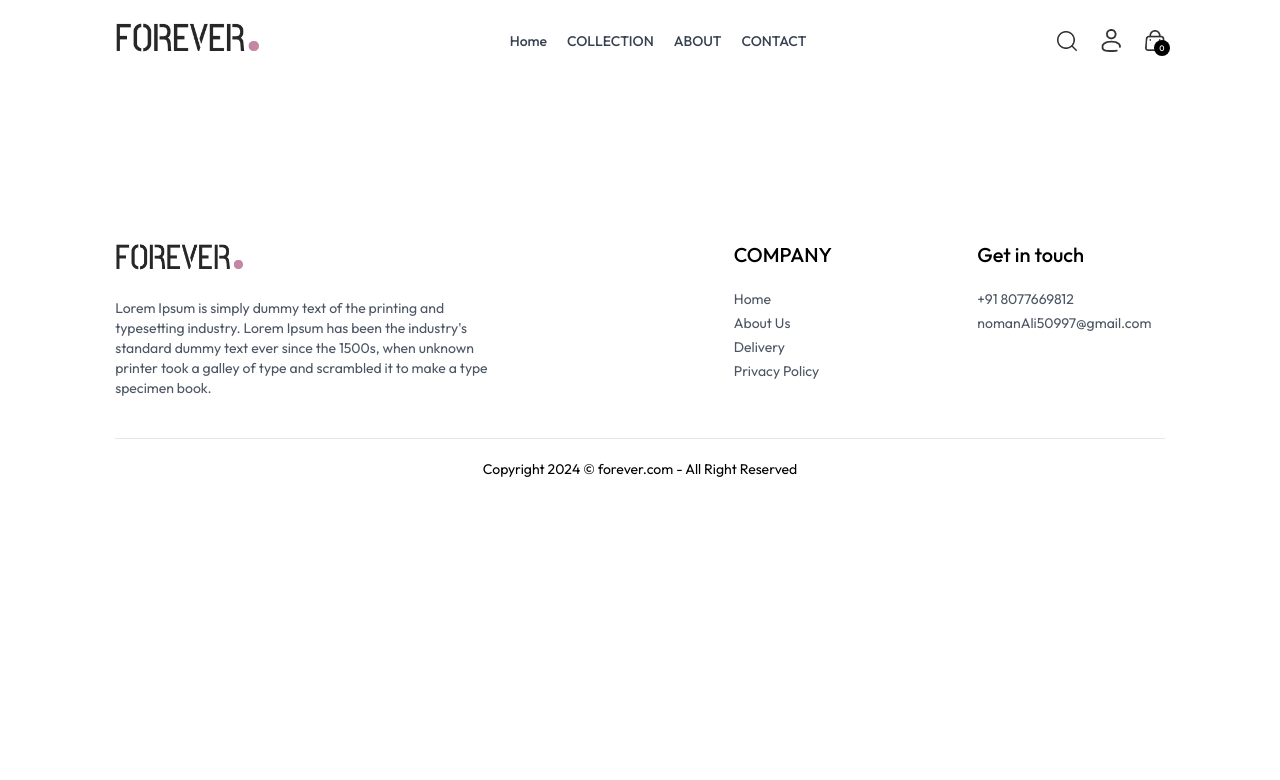
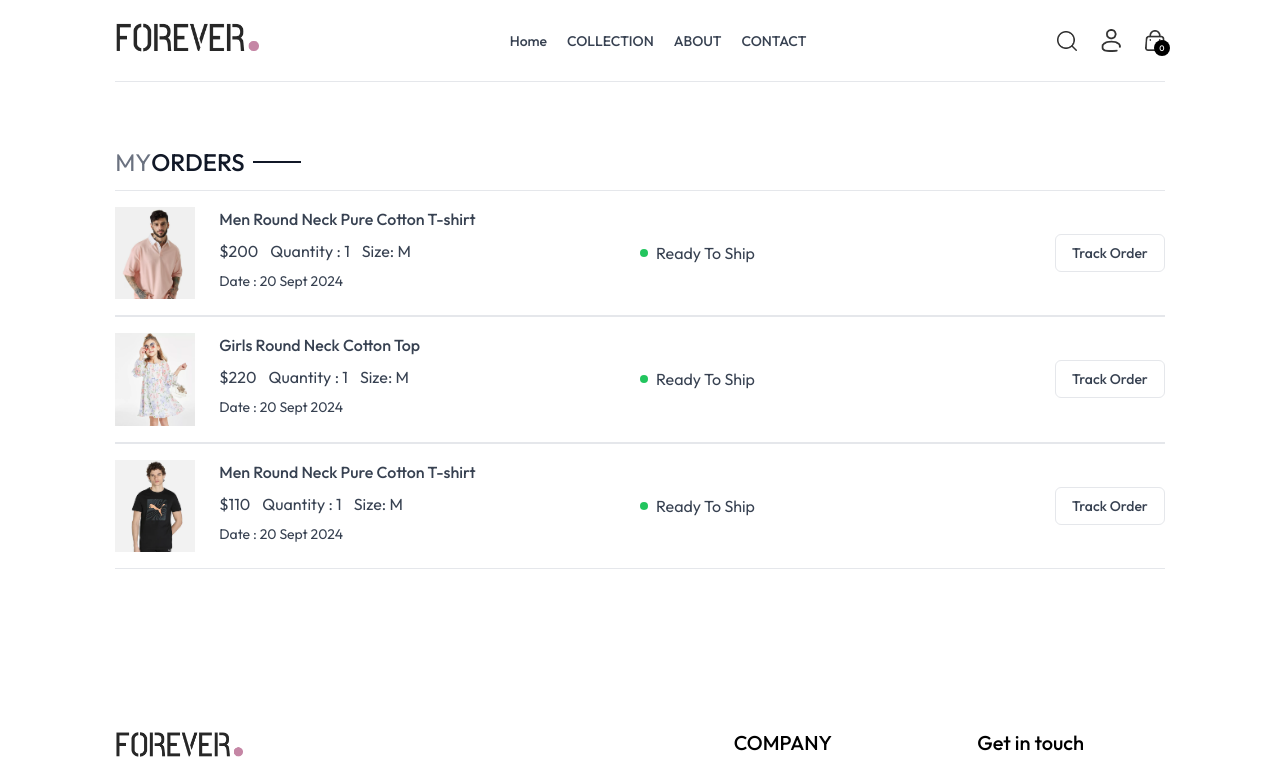
Before and after one commit to Dev-NavedAli/ECOMMERCE, a React (Vite) app in the folder frontend/: page /orders in a window 1280 px wide. Shown: the top 780 px of the page. Built offline with nearby package versions, Linux system fonts and the light colour scheme.

Commit message:
making the ui

```diff
--- a/frontend/src/pages/Orders.jsx
+++ b/frontend/src/pages/Orders.jsx
@@ -1,11 +1,47 @@
-import React from 'react'
+import React, { useContext } from 'react'
+import { ShopContext } from '../context/ShopContext'
+import Tittle from '../components/Tittle'
 
-const order = () => {
+const Orders = () => {
+  const {products,currency} = useContext(ShopContext)
   return (
-    <div>
+    <div className='border-t pt-16'>
+
+      <div className='text-2xl'>
+        <Tittle text1={'MY'} text2={'ORDERS'} />
+
+        <div >
+{
+  products.slice(1,4).map((item,index)=>(
+    <div key={index} className='py-4 border-t border-b text-gray-700 flex flex-col md:flex-row md:items-center md:justify-between gap-4'>
+      <div className="flex items-start gap-6 text-sm">
+        <img src={item.image[0]} className='w-16 sm:w-20' alt="" />
+        <div>
+          <p className='sm:text-base font-medium'>{item.name}</p>
+          <div className='flex items-center gap-3 mt-2 text-base  text-gray-700'>
+            <p>{currency}{item.price}</p>
+            <p>Quantity : 1</p>
+            <p>Size: M</p>
+          </div>
+          <p className='mt-2 '>Date : <span className='tex-gray-400'>20 Sept 2024</span></p>
+        </div>
+      </div>
+      <div className="md:w-1/2 flex justify-between">
+      <div className="flex items-center gap-2">
+        <p className='min-w-2 h-2 rounded-full bg-green-500'></p>
+        <p className='text-sm md:text-base' >Ready To Ship</p>
+      </div>
+      <button className='border px-4 py-2 text-sm font-medium rounded-md '>Track Order</button>
+      </div>
+    </div>
+  ))
+}
+        </div>
+
+      </div>
 
     </div>
   )
 }
 
-export default order
+export default Orders
--- a/frontend/src/pages/Placeorder.jsx
+++ b/frontend/src/pages/Placeorder.jsx
@@ -1,10 +1,12 @@
-import React, { useState } from 'react'
+import React, { useContext, useState } from 'react'
 import Tittle from '../components/Tittle'
 import CartTotal from '../components/CartTotal'
 import { assets } from '../assets/assets'
+import { ShopContext } from '../context/ShopContext'
 
 const Placeorder = () => {
   const [method,setMethod]  = useState('cod');
+  const {navigate} =  useContext(ShopContext)
   return (
     <div className='flex flex-col sm:flex-row justify-between gap-4 pt-5 sm:pt-14 min-h[80vh] border-t'>
       {/*--------------- Left side-------------------- */}
@@ -49,6 +51,10 @@
                 <p className='text-gray-500 text-sm font-medium mx-4 '>CASH ON DELIVERY</p>
               </div>
             </div>
+            <div className='w-full text-end mt-8'>
+              <button onClick={()=>navigate('/orders')} className='bg-black text-white px-16 py-3 text-sm'>PLACE ORDER</button>
+
+            </div>
           </div>
 
         </div>
```
